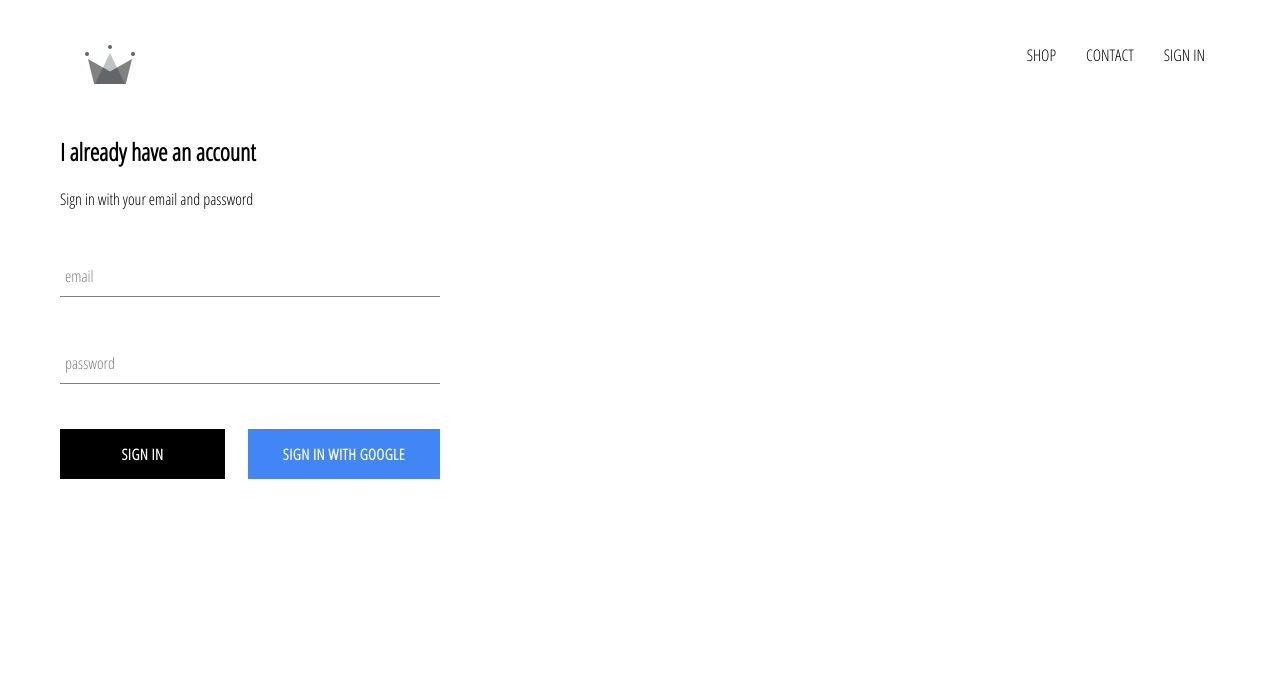
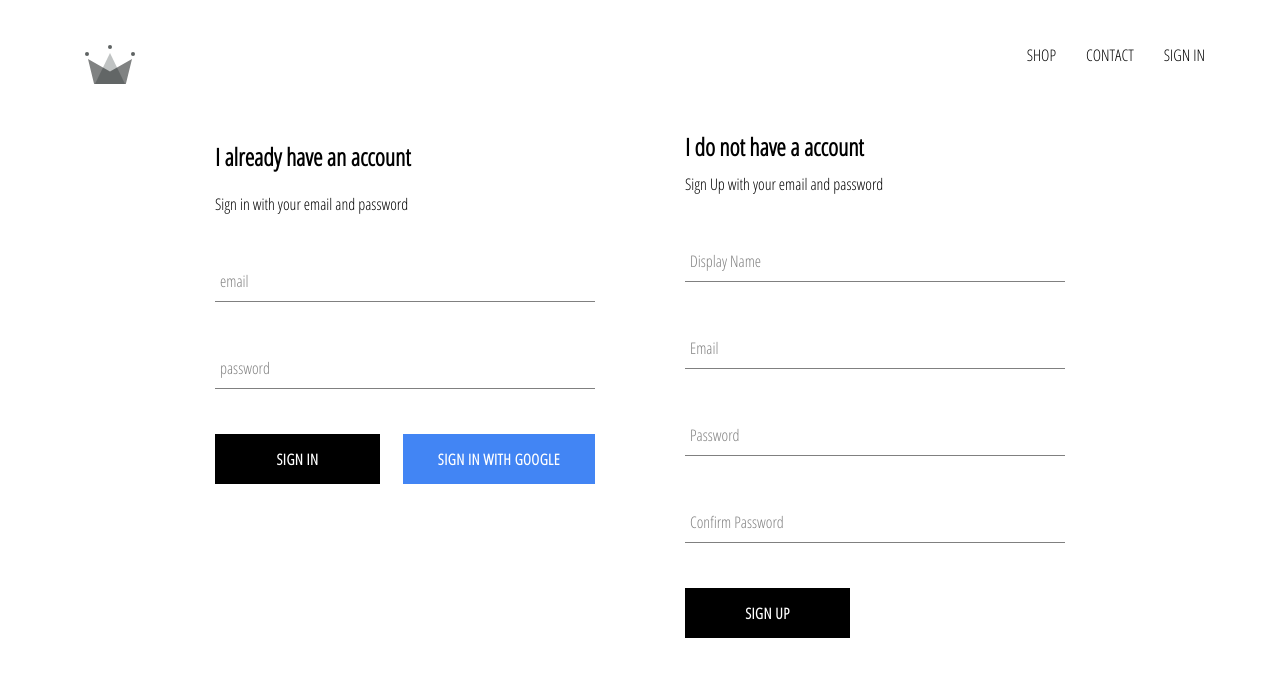
Before and after one commit to akchauhan2/magic-krate, a React (Create React App) app: page /signin in a window 1280 px wide. Shown: the top 676 px of the page. Built offline with nearby package versions, Linux system fonts and the light colour scheme; no server answers.

Commit message:
implemented firebase utils included abaility to store auth users in firebase db

```diff
--- a/src/App.js
+++ b/src/App.js
@@ -7,7 +7,7 @@
 import ShopPage from "./pages/shop/shop.component";
 import SignInAndSignUp from "./pages/sign-in-and-sign-up/sign-in-and-sign-up.component";
 import Header from "./components/header/header.component";
-import { auth } from "./firebase/firebase.utils";
+import { auth, createUserProfileDocument } from "./firebase/firebase.utils";
 
 class App extends React.Component {
   constructor() {
@@ -19,11 +19,27 @@
   }
 
   unsubscribeFromAuth = null
+
   componentDidMount() {
-  this.unsubscribeFromAuth =  auth.onAuthStateChanged((user) => {
-      this.setState({ currentUser: user });
-      console.log(user);
-    });
+  this.unsubscribeFromAuth =  auth.onAuthStateChanged(async userAuth =>{
+    if(userAuth) {
+      const userRef = await createUserProfileDocument(userAuth)
+
+      userRef.onSnapshot(snapShot => {
+        this.setState({
+          currentUser:{
+            id: snapShot.id,
+            ...snapShot.data()
+          }
+        })
+        console.log(this.state);
+
+      })
+    }
+
+    this.setState({currentUser : userAuth});
+
+  });
   }
 
   componentWillUnmount(){
--- /dev/null
+++ b/src/components/sign-up/sign-up.component.jsx
@@ -0,0 +1,98 @@
+import React from "react";
+
+import FormInput from "../form-input/form-input.component";
+import customButton from "../custom-button/custom-button.component";
+
+import { auth, createUserProfileDocument } from "../../firebase/firebase.utils";
+
+import "./sign-up.styles.scss";
+import CustomButton from "../custom-button/custom-button.component";
+
+class SignUp extends React.Component {
+  constructor() {
+    super();
+
+    this.state = {
+      displayName: "",
+      email: "",
+      password: "",
+      confirmPassword: "",
+    };
+  }
+
+  handleSubmit = async event => {
+      event.preventDefault();
+      const {displayName, email, password,confirmPassword} = this.state
+
+      if(password !== confirmPassword){
+          alert("Password don't match");
+          return;
+      }
+
+      try {
+          const { user } = await auth.createUserWithEmailAndPassword(email,password)
+         await createUserProfileDocument(user, {displayName})
+         this.setState = {
+           displayName: "",
+           email: "",
+           password: "",
+           confirmPassword: "",
+         };
+      } catch (error) {
+          console.log(error);
+
+      }
+  }
+
+  handleChange = event =>{
+      const {name, value} = event.target
+      this.setState({[name]: value});
+  }
+
+  render() {
+    const { displayName, email, password, confirmPassword } = this.state;
+    return (
+      <div className="sign-up">
+        <h2 className="title">I do not have a account</h2>
+        <span>Sign Up with your email and password</span>
+        <form className="sign-up-form" onSubmit={this.handleSubmit}>
+          <FormInput
+            type="text"
+            name="displayName"
+            value={displayName}
+            onChange={this.handleChange}
+            label="Display Name"
+            required
+          />
+          <FormInput
+            type="email"
+            name="email"
+            value={email}
+            onChange={this.handleChange}
+            label="Email"
+            required
+          />
+          <FormInput
+            type="password"
+            name="password"
+            value={password}
+            onChange={this.handleChange}
+            label="Password"
+            required
+          />
+          <FormInput
+            type="password"
+            name="confirmPassword"
+            value={confirmPassword}
+            onChange={this.handleChange}
+            label="Confirm Password"
+            required
+          />
+          <CustomButton type="submit">SIGN UP</CustomButton>
+        </form>
+      </div>
+    );
+  }
+}
+
+export default SignUp;
--- /dev/null
+++ b/src/components/sign-up/sign-up.styles.css
@@ -0,0 +1,9 @@
+.sign-up {
+  display: flex;
+  flex-direction: column;
+  width: 380px;
+}
+
+.sign-up .title {
+  margin: 10px 0;
+}
--- /dev/null
+++ b/src/components/sign-up/sign-up.styles.min.css
@@ -0,0 +1 @@
+.sign-up{display:flex;flex-direction:column;width:380px}.sign-up .title{margin:10px 0}
--- /dev/null
+++ b/src/components/sign-up/sign-up.styles.scss
@@ -0,0 +1,8 @@
+.sign-up {
+    display: flex;
+    flex-direction: column;
+    width: 380px;
+    .title {
+        margin: 10px 0;
+    }
+}
--- a/src/firebase/firebase.utils.js
+++ b/src/firebase/firebase.utils.js
@@ -13,6 +13,30 @@
     measurementId: "G-DVWSSD47QM"
 };
 
+export const createUserProfileDocument = async(userAuth, additionalData) => {
+    if (!userAuth) return;
+    const userRef = firestore.doc(`users/${userAuth.uid}`)
+    const snapShot = await userRef.get()
+
+    if (!snapShot.exists) {
+        const { displayName, email } = userAuth
+        const createdAt = new Date();
+
+        try {
+            await userRef.set({
+                displayName,
+                email,
+                createdAt,
+                ...additionalData
+            })
+        } catch (error) {
+            console.log('error creating user', error.message)
+        }
+    }
+    return userRef;
+
+}
+
 firebase.initializeApp(config);
 
 export const auth = firebase.auth();
--- a/src/pages/sign-in-and-sign-up/sign-in-and-sign-up.component.jsx
+++ b/src/pages/sign-in-and-sign-up/sign-in-and-sign-up.component.jsx
@@ -1,10 +1,12 @@
 import React from 'react'
-import SignIn from '../../components/sign-in/sign-in.component'
+import SignIn from "../../components/sign-in/sign-in.component";
+import SignUp from "../../components/sign-up/sign-up.component";
 import "./sign-in-and-sign-up.styles.scss";
 
 const SignInAndSignUp = () => (
 <div className="sign-in-and-sign-up">
 <SignIn />
+<SignUp />
 </div>
 )
 
--- /dev/null
+++ b/src/pages/sign-in-and-sign-up/sign-in-and-sign-up.styles.css
@@ -0,0 +1,6 @@
+.sign-in-and-sign-up {
+  width: 850px;
+  display: flex;
+  justify-content: space-between;
+  margin: 30px auto;
+}
--- /dev/null
+++ b/src/pages/sign-in-and-sign-up/sign-in-and-sign-up.styles.min.css
@@ -0,0 +1 @@
+.sign-in-and-sign-up{width:850px;display:flex;justify-content:space-between;margin:30px auto}
--- a/src/pages/sign-in-and-sign-up/sign-in-and-sign-up.styles.scss
+++ b/src/pages/sign-in-and-sign-up/sign-in-and-sign-up.styles.scss
@@ -0,0 +1,6 @@
+.sign-in-and-sign-up {
+    width: 850px;
+    display: flex;
+    justify-content: space-between;
+    margin: 30px auto;
+}
```
